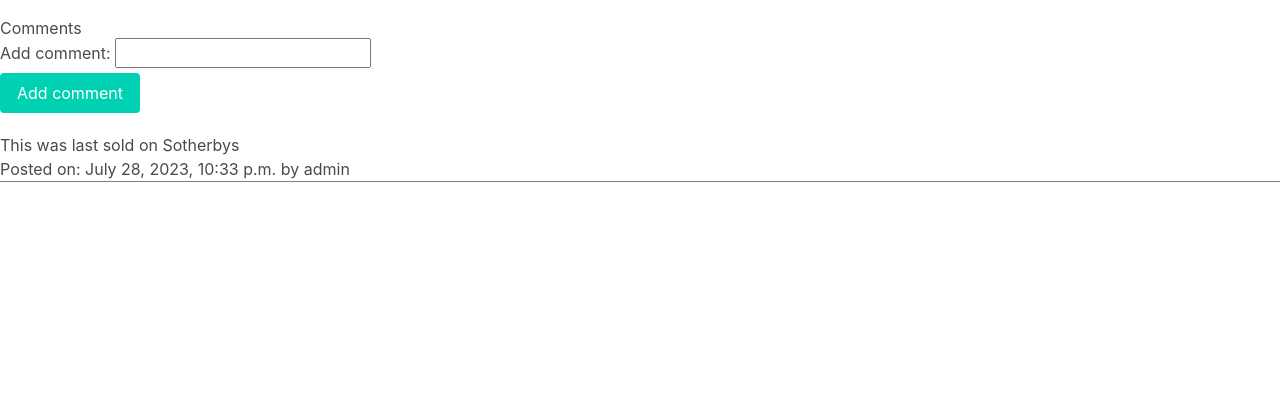
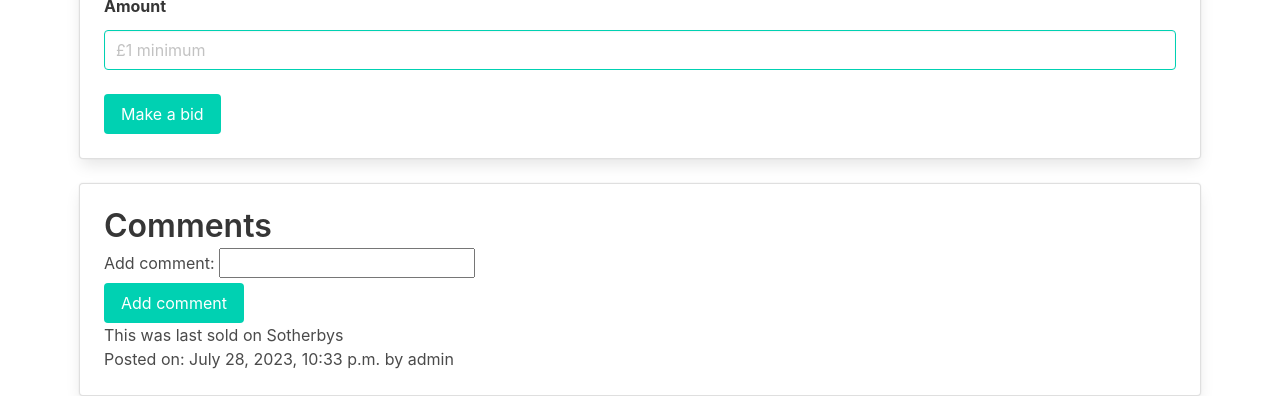
Before and after one commit to absurdity9/commerce-projecttwo, a Django app: page /listing/1 in a window 1280 px wide. Shown: the part 852-1248 px from the top of the page. Before the commit the page ends 1034 px from the top, so only its background shows below. Run offline with Django 3.2, Linux system fonts and the light colour scheme; a user stored in the database is signed in; data comes from the database, SQL or seed files in the repository; some libraries are stand-ins or nearby versions.

Commit message:
+bulma styling on index, listing details +bid form

```diff
--- a/auctions/templates/auctions/index.html
+++ b/auctions/templates/auctions/index.html
@@ -16,7 +16,8 @@
         flex: 1;
     }
 </style>
-<div class="is-four-fifths">
+<div class="container">
+    <div class="is-four-fifths">
     <h1 class="title is-2">Active Listings</h2>
 
     {% for listing in active_listings %}
@@ -26,6 +27,7 @@
                 <p>{{ listing.item.desc }}</p>
                 <p>Starting at: {{ listing.item.floor_price }}</p>
                 <p>Ends at: {{ listing.date_end }}</p>
+                <div class="block"></div>
                 <a href="{% url 'listing' listing.id %}"><button class="button is-primary">View Listing</button></a>
             </div>
             <div class="listing-image">
@@ -34,4 +36,5 @@
         </div>
     {% endfor %}
     {% endblock %}
+    </div>
 </div>
--- a/auctions/templates/auctions/listing.html
+++ b/auctions/templates/auctions/listing.html
@@ -3,39 +3,9 @@
 {% block body %}
 <link rel="stylesheet" href="https://cdn.jsdelivr.net/npm/bulma@latest/css/bulma.min.css">
 
-<style>
-  .listing {
-    display: flex;
-    flex-direction: column;
-    justify-content: space-between;
-    margin-bottom: 10px;
-    max-width: 50%%;
-  }
-  .comments {
-    margin-top: 20px;
-    flex-direction: column;
-    flex: 0.3;
-  }
-  .listing-info {
-    flex: 0.3;
-    padding-right: 20px;
-  }
-  .listing-image {
-    flex: 0.3;
-  }
-  .comment-detail{
-    margin-top:20px;
-    border-bottom: 1px solid grey;
-  }
-  .actions-container{
-    display: block;
-    margin: 10px 0px 20px 0px
-  }
-</style>
-
 {% if listing %}
-<div class="listing">
-  <div class="listing-info">
+<div class="container">
+  <div class="is-three-fifths">
     <h1 class="title is-1">{{ listing.item.title }}</h1>
     <p>{{ listing.item.desc }}</p>
     <p>Starting at: {{ listing.item.floor_price }}</p>
@@ -53,7 +23,19 @@
       {% else %}
         <p>Item owned by {{ listing.item.owner_id|default_if_none:"None"|default:"Unknown" }}</p>
         {% endif %}
+        <div class="block"></div>
+    {% endif %}
+  </div>
 
+  <div class="is-two-fifths">
+          <img src="{{ listing.item.photo_url }}" alt="Listing Photo" width="500" height="500">
+  </div>
+
+  {% else %}
+    <p>This item does not exist</p>
+  {% endif %}
+
+  {% if user.is_authenticated %}
   {% if listing.item.id in watchlist_items %}
   <!-- Watchlisted, show remove -->
   <a href="{% url 'remove_watchlist' item_id=listing.item.id %}"><button class="button is-primary">Remove from my watchlist</button></a>
@@ -64,31 +46,41 @@
   {% endif %}
   <hr class="solid">
 <!-- Make a bid -->
+<div class="card">
+  <div class="card-content">
+    <p class="title">
+      Place your bid
+    </p>
+    <p class="subtitle">
       <form action="" method="POST">
+        <div class="field">
+          <label class="label">Amount</label>
+        </div>
+        <input class="input is-primary" type="text" width="280px" placeholder="£1 minimum">
+        <div class="block"></div>
+        <div class="field">
+          <p class="control">
             <button class="button is-primary" type="submit">Make a bid</button>
+          </p>
+          </div>
       </form>
+    </p>
   </div>
-    {% endif %}
 </div>
-
-  <div class="listing-image">
-          <img src="{{ listing.item.photo_url }}" alt="Listing Photo" width="500" height="500">
-  </div>
-
-  {% else %}
-    <p>This item does not exist</p>
-  {% endif %}
-
-  {% if user.is_authenticated %}
-    <div class="comments">
-      <h2>Comments</h2>
+<div class="block"></div>
+<div class="card">
+  <div class="card-content">
+    <p class="title">
+    Comments
+    </p>
+    <p class="subtitle">
       <form action="" method="POST">
         {% csrf_token %}
         {{ create_comments_form.as_p }}
         <button class="button is-primary" type="submit">Add comment</button>
     </form>
       {% for comment in comments %}
-    <div class="comment-detail">
+    <div class="is-two-fifths">
         <p>{{ comment.detail }}</p>
         <p>Posted on: {{ comment.date_created }} by {{comment.userid }}</p>
     </div>
@@ -97,5 +89,8 @@
     {% else %}
       Sign in to see comments and bids
     {% endif %}
+    </p>
+  </div>
+</div>
 
 {% endblock %}
```
Lines whose indentation alone changed are shown as unchanged.
